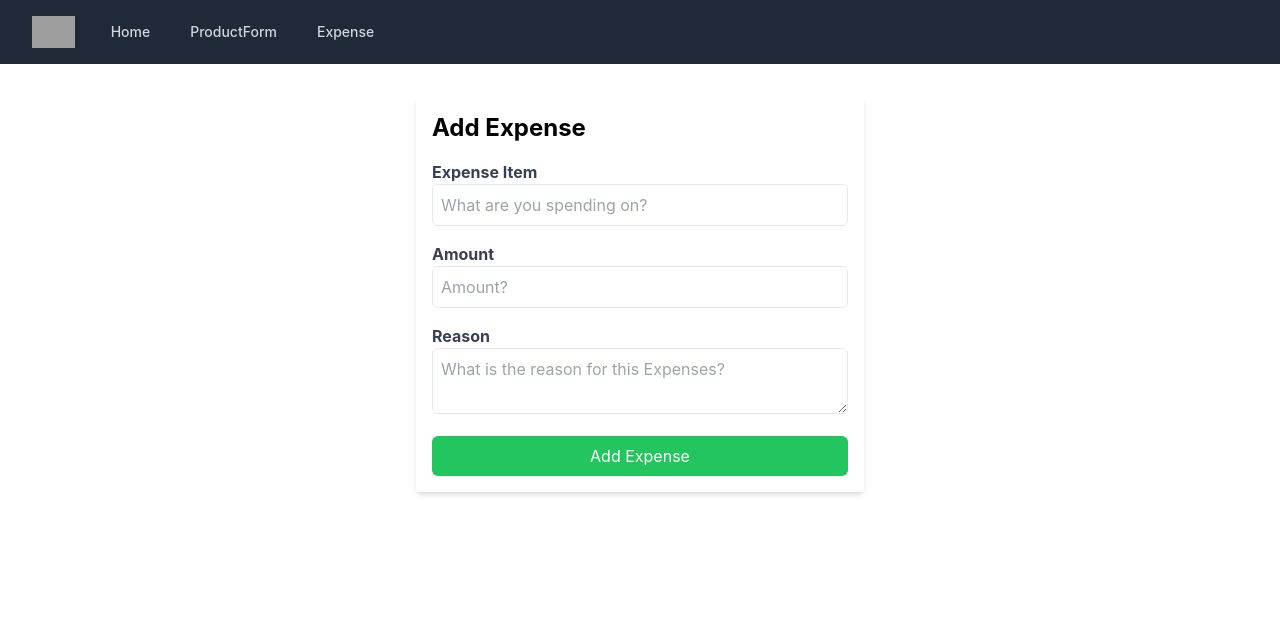
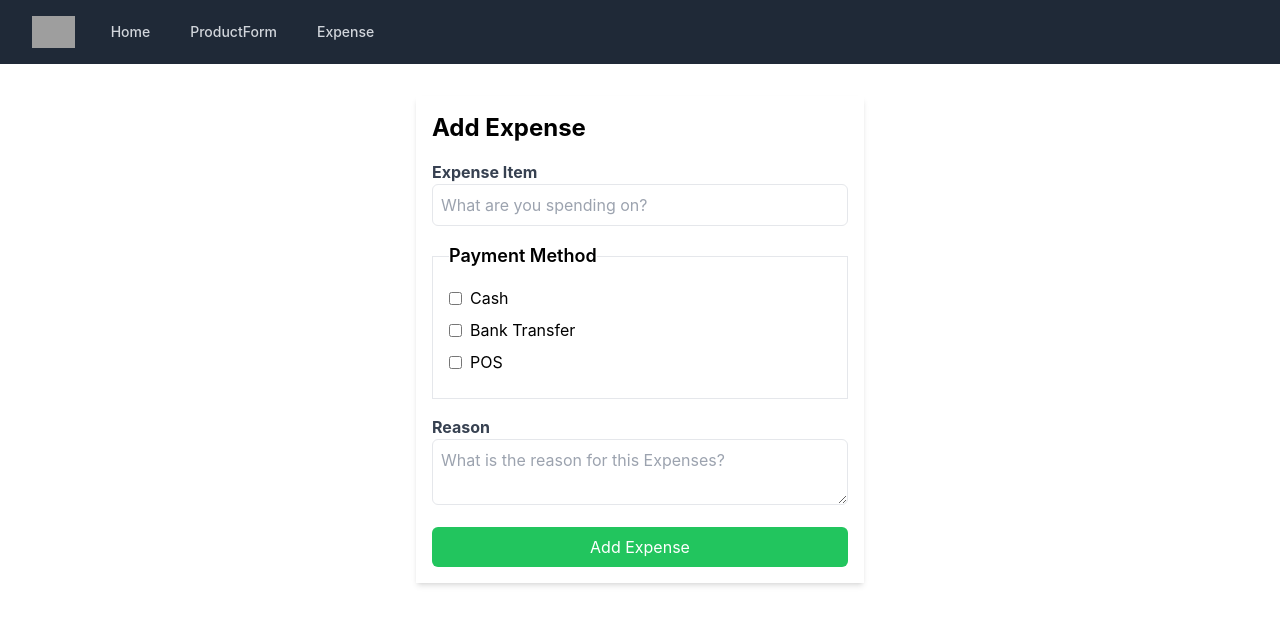
Before and after one commit to abiolatom/Eddietom, a React (Create React App) app: page /addexpenseform in a window 1280 px wide. Shown: the top 624 px of the page. Built offline with nearby package versions, Linux system fonts and the light colour scheme; grey boxes are pictures that could not be loaded.

Commit message:
some bugs inn payments

```diff
--- a/src/components/AddExpenseForm.js
+++ b/src/components/AddExpenseForm.js
@@ -1,12 +1,17 @@
 // components/ExpenseForm.js
-import React, { useState } from "react";
+import React, { useContext, useState } from "react";
+import { ProductContext } from "./ProductContext";
 
 const ExpenseForm = () => {
-  const [expenseFormData, setExpenseFormData] = useState({
-    expenseItem: "",
-    amount: "",
-    reason: "",
-  });
+  const {
+    totalPayment,
+    amounts,
+    paymentOptions,
+    optionsRender,
+    selectedOptions,
+  } = useContext(ProductContext);
+
+  const [expenseFormData, setExpenseFormData] = useState({});
 
   const handleChange = (e) => {
     const { name, value } = e.target;
@@ -19,8 +24,46 @@ const ExpenseForm = () => {
   const handleSubmit = (e) => {
     e.preventDefault();
 
+    if (Object.keys(amounts).length === 0) {
+      window.alert("Please enter payment amounts.");
+      return;
+    }
+
+    const bankPaymentOption = paymentOptions.find(
+      (option) => option.paymentOption === "bankPayment"
+    );
+
+    if (
+      selectedOptions.some(
+        (o) => o.value === bankPaymentOption.paymentOption
+      ) &&
+      !amounts[bankPaymentOption.paymentOption]?.bankName
+    ) {
+      window.alert("Please select a bank for bank transfer.");
+      return;
+    }
+
+    const currentDateTime = new Date();
+    const formattedDateTime = currentDateTime.toISOString();
+
+    const amountsForBackend = {};
+    for (const option of paymentOptions) {
+      const amount = amounts[option.paymentOption];
+      if (amount) {
+        amountsForBackend[option.paymentOption] = parseFloat(amount.amount);
+
+        if (option.paymentOption === "bankPayment") {
+          amountsForBackend.bankName = amounts.bankPayment.bankName;
+        }
+      }
+    }
+
     const newExpense = {
-      ...expenseFormData,
+      expenseItem: expenseFormData.expenseItem,
+      expenseAmount: amountsForBackend,
+      reason: expenseFormData.reason,
+      totalPayment,
+      timestamp: formattedDateTime,
     };
 
     fetch("http://localhost:3001/expenses", {
@@ -67,22 +110,7 @@ const ExpenseForm = () => {
             required
           />
         </div>
-        <div className="mb-4">
-          <label htmlFor="amount" className="block text-gray-700 font-bold">
-            Amount
-          </label>
-          <input
-            type="number"
-            id="amount"
-            name="amount"
-            className="w-full border p-2 rounded-md"
-            //className="w-full border p-2 rounded-md appearance-none focus:outline-none focus:border-blue-500"
-            value={expenseFormData.amount}
-            onChange={handleChange}
-            required
-            placeholder="Amount?"
-          />
-        </div>
+        <div className="mb-4">{optionsRender()}</div>
         <div className="mb-4">
           <label htmlFor="reason" className="block text-gray-700 font-bold">
             Reason
```
Also changed, not shown: src/components/Payments.js (+4 -4 lines).
